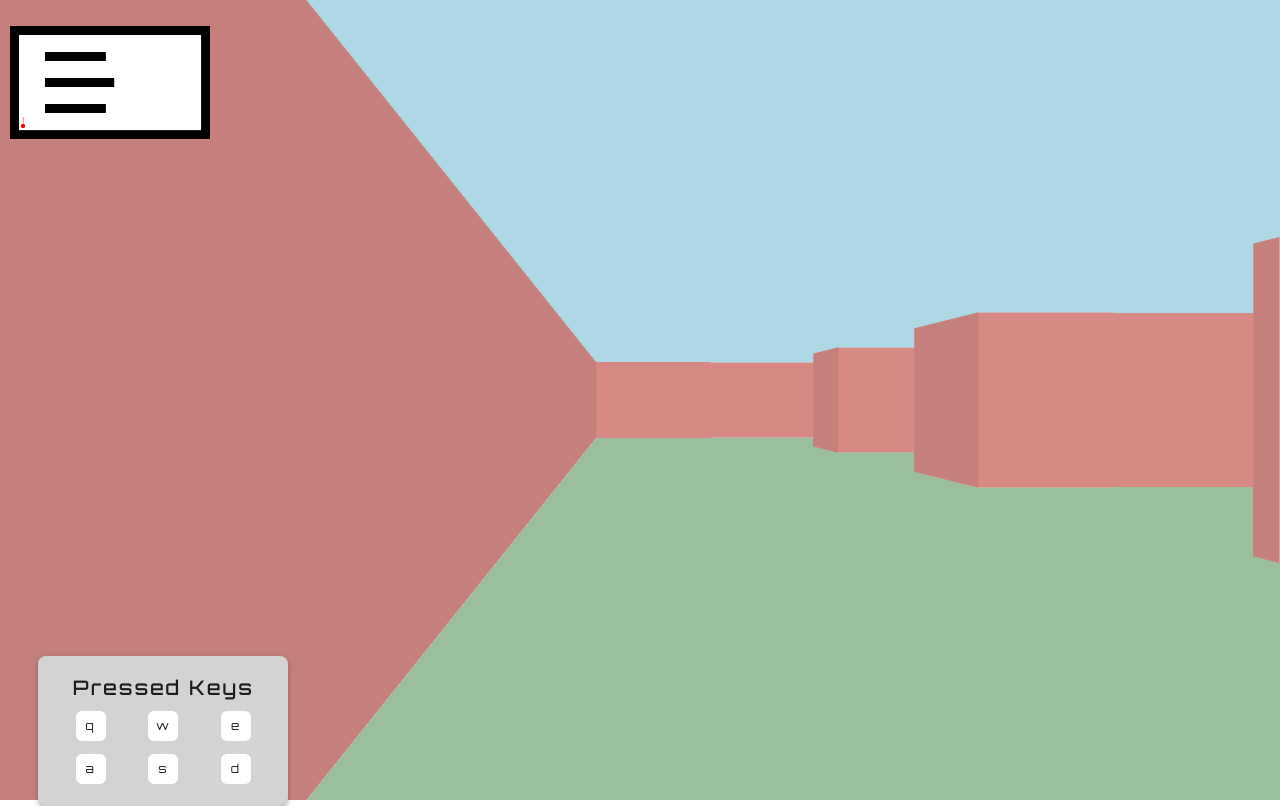
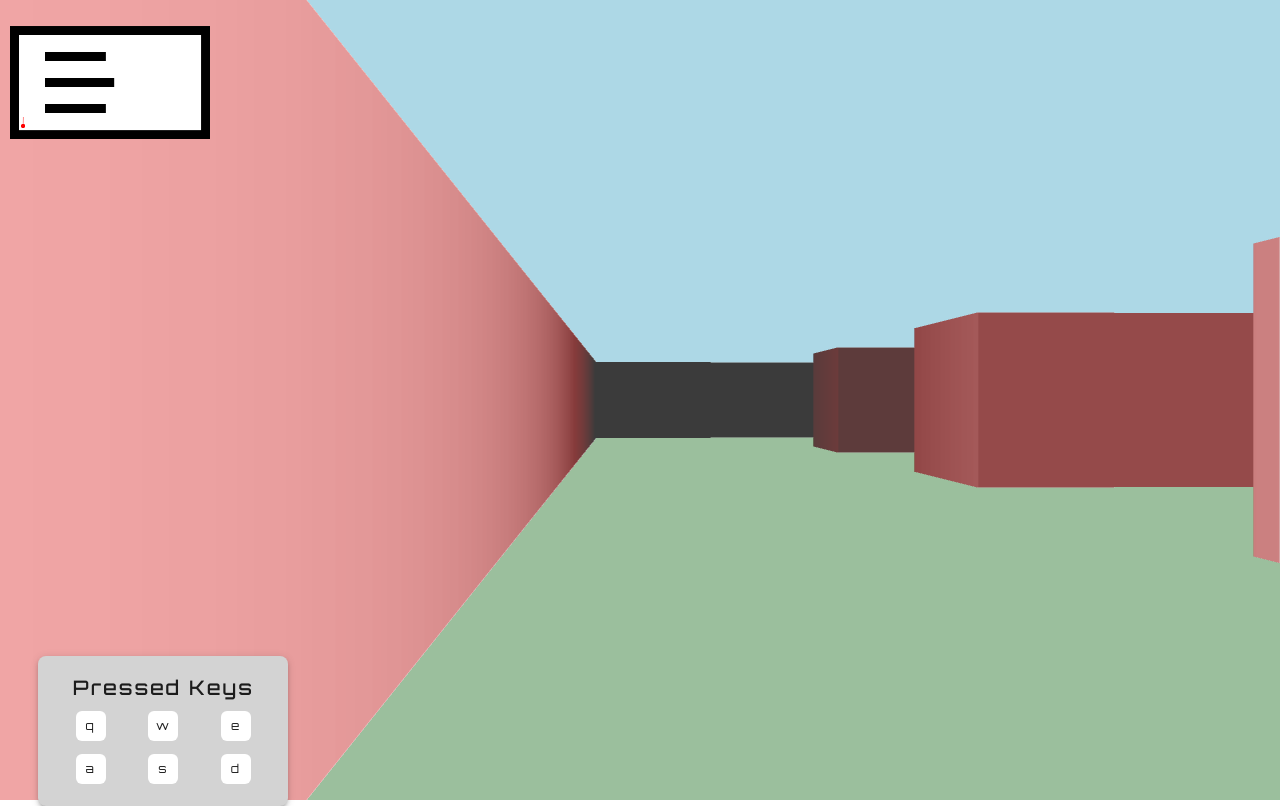
Before and after one commit to ninjakarate/IT43, a React (Vite) app: page / in a window 1280 px wide. Built offline with nearby package versions, Linux system fonts and the light colour scheme.

Commit message:
add depth shadow

```diff
--- a/src/c/Raycasting.tsx
+++ b/src/c/Raycasting.tsx
@@ -181,8 +181,11 @@ const Raycasting: React.FC = () => {
         const drawStart = Math.max(-lineHeight / 2 + height / 2, 0);
         const drawEnd = Math.min(lineHeight / 2 + height / 2, height);
 
-        // Определяем цвет стены в зависимости от стороны
-        context.strokeStyle = side === 0 ? '#b85d56' : '#d16b62';
+        const colorOffset = 100;
+        // Определяем цвет стены в зависимости дальности от игрока
+        let color = 255 - Math.min(255, perpWallDist * 25) - colorOffset;
+        context.strokeStyle = side === 0 ? `rgb(${color + colorOffset}, ${color}, ${color})` : `rgb(${color - 20 + colorOffset}, ${color - 20}, ${color - 20})`;
+
         context.beginPath();
         context.moveTo(x, drawStart);
         context.lineTo(x, drawEnd);
```
